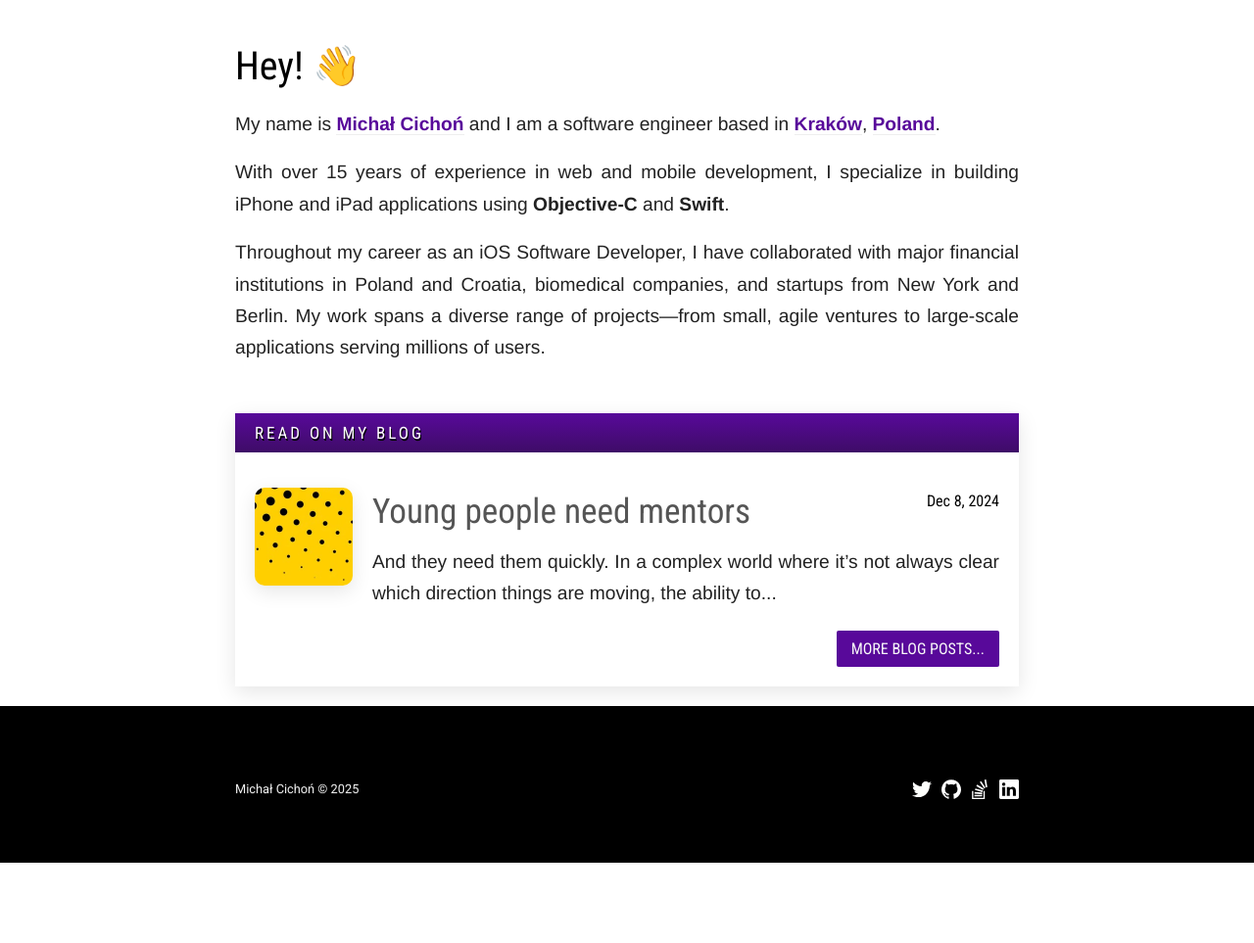
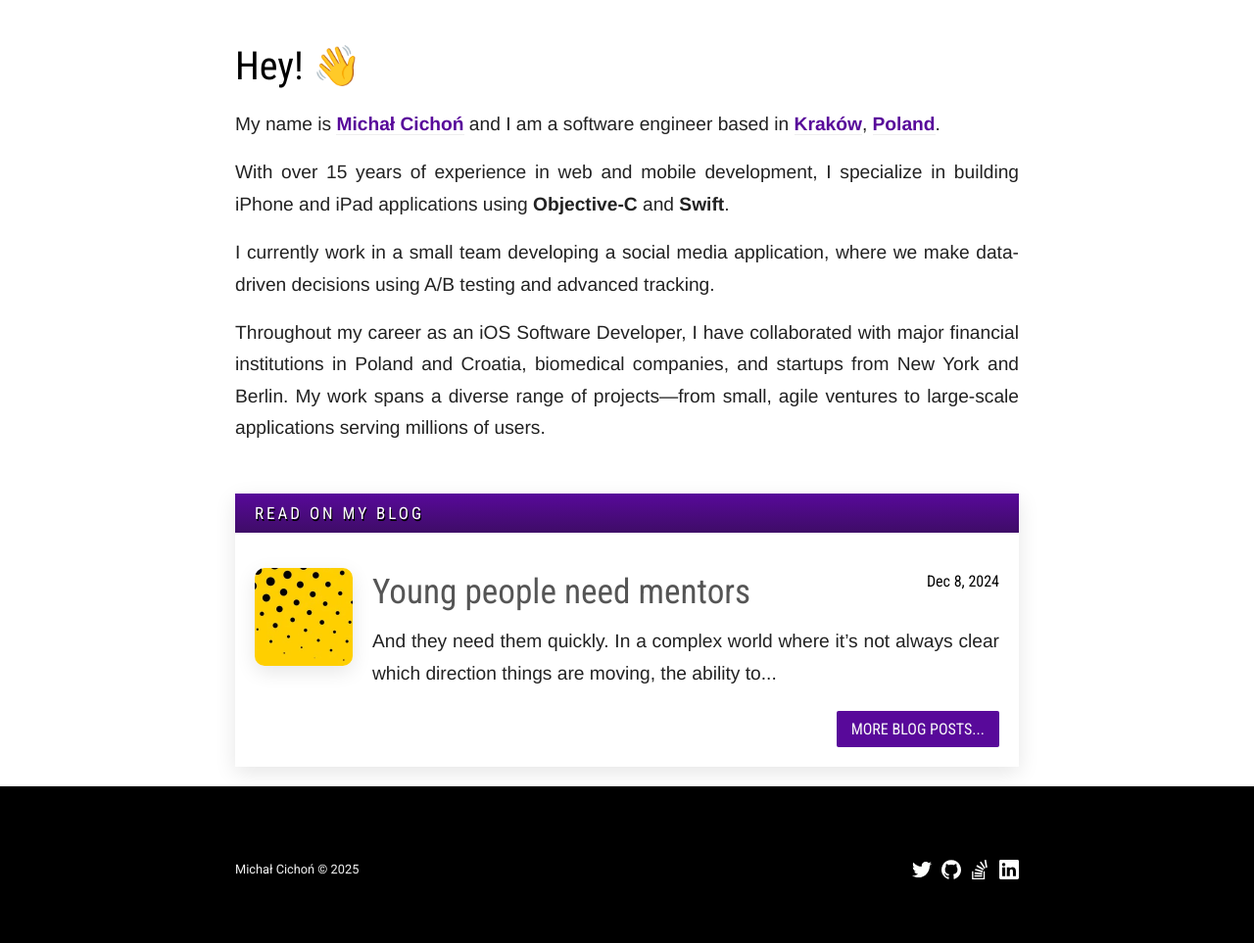
Before and after one commit to michalcichon/michalcichon.github.io, a Jekyll site: the page built from index.html, in a window 1280 px wide. Shown: the part 200-1163 px from the top of the page at 98% size. Built offline with Jekyll 4.4.1, drawn with Linux system fonts in a browser that asks for light colours; before the commit the page ends 1081 px from its top, so only the background shows below that.

Commit message:
main page copy update

```diff
--- a/index.html
+++ b/index.html
@@ -6,6 +6,7 @@ layout: default
     <h1>Hey! 👋</h1>
     <p>My name is <a href="https://www.linkedin.com/in/michalcichon">Michał Cichoń</a> and I am a software engineer based in <a href="https://en.wikipedia.org/wiki/Krak%C3%B3w" title="Kraków">Kraków</a>, <a href="https://en.wikipedia.org/wiki/Poland" title="Poland">Poland</a>.</p>
     <p>With over 15 years of experience in web and mobile development, I specialize in building iPhone and iPad applications using <strong>Objective-C</strong> and <strong>Swift</strong>.</p>
+    <p>I currently work in a small team developing a social media application, where we make data-driven decisions using A/B testing and advanced tracking.</p>
     <p>Throughout my career as an iOS Software Developer, I have collaborated with major financial institutions in Poland and Croatia, biomedical companies, and startups from New York and Berlin. My work spans a diverse range of projects—from small, agile ventures to large-scale applications serving millions of users.</p>
   </div>
 </article>
```
